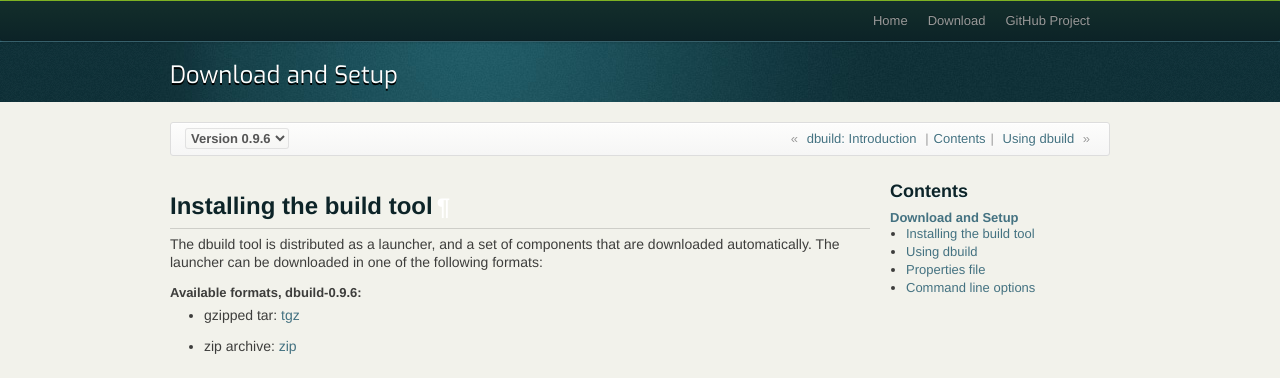
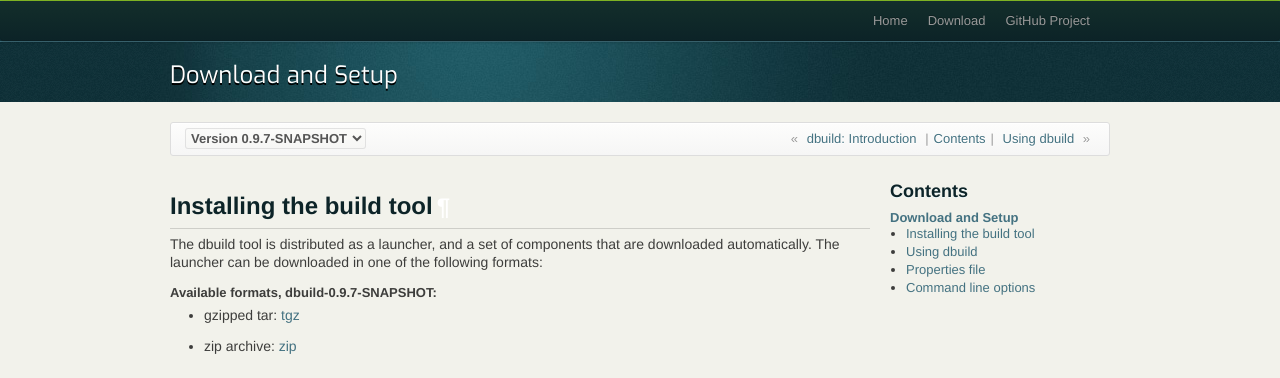
Before and after one commit to lightbend-labs/dbuild, a Sphinx documentation site: the page built from docs/src/sphinx/download.rst, in a window 1280 px wide. Shown: the top 378 px of the page. Built offline with Sphinx 7.4.7, drawn with Linux system fonts in a browser that asks for light colours.

Commit message:
Bump version to 0.9.7-SNAPSHOT

```diff
--- a/docs/src/sphinx/conf.py
+++ b/docs/src/sphinx/conf.py
@@ -8,8 +8,8 @@
 # Project variables
 
 project = 'dbuild'
-version = '0.9.6'
-release = '0.9.6'
+version = '0.9.7'
+release = '0.9.7-SNAPSHOT'
 sbt_version = '0.12.4'
 
 # General settings
```
Also changed, not shown: 1 other file.
